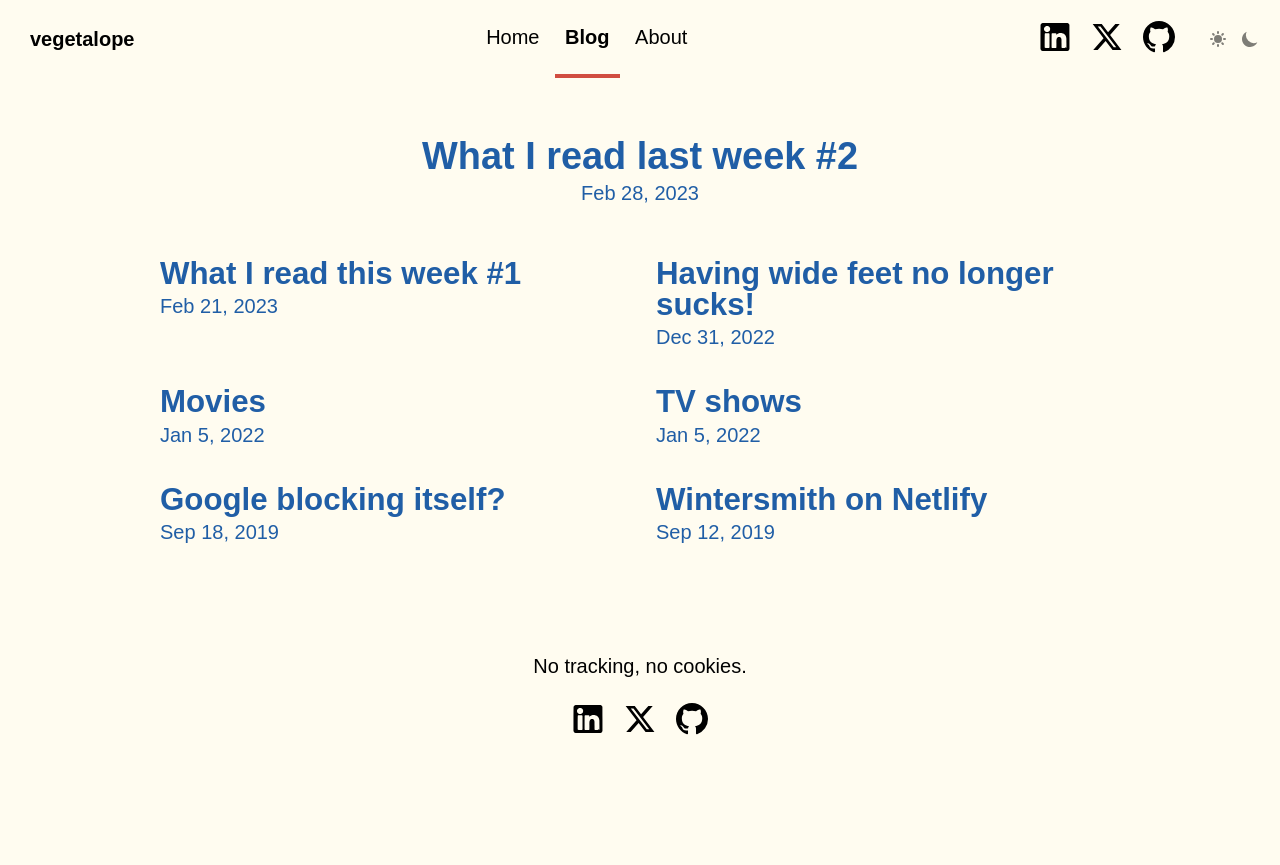
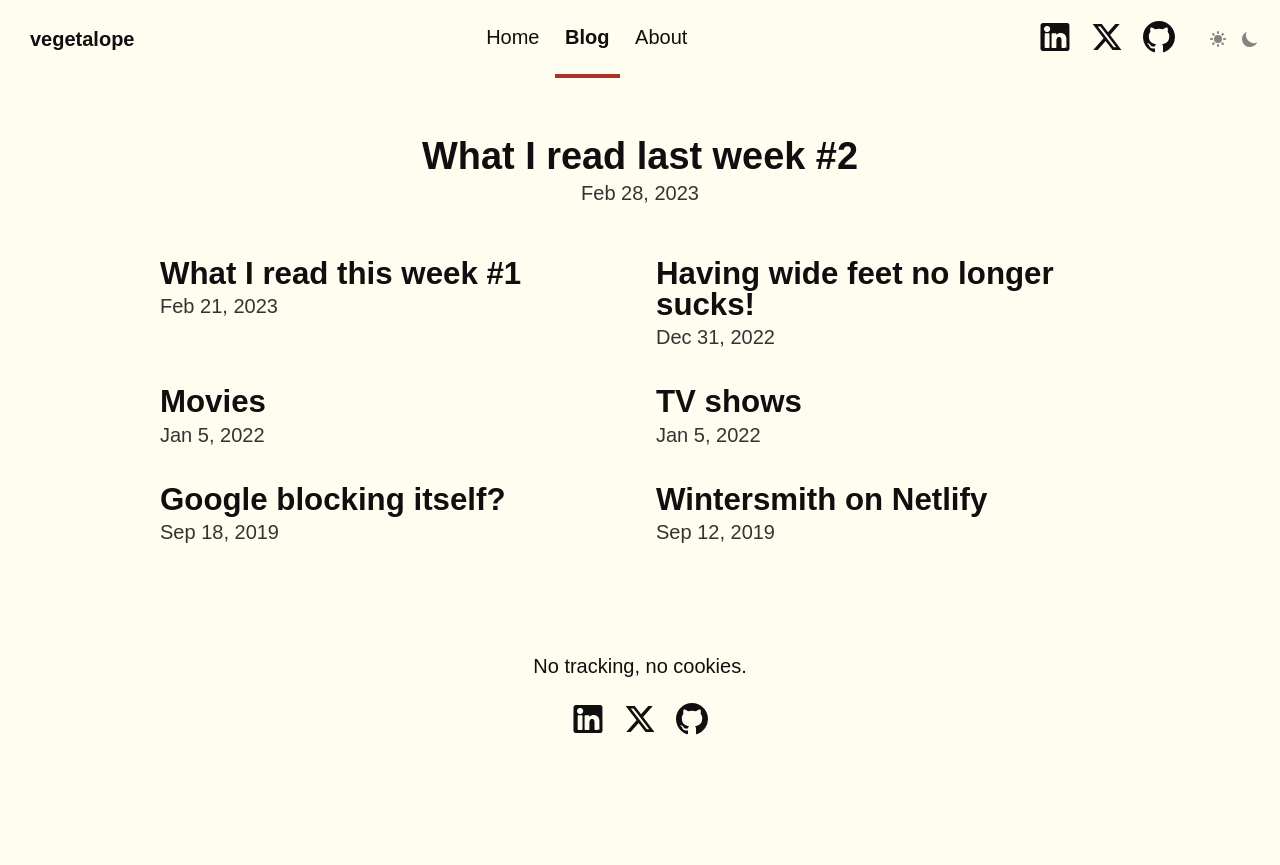
Before and after one commit to brnrd/vegetalope, an Astro site: page /blog in a window 1280 px wide. Built offline with nearby package versions, Linux system fonts and the light colour scheme; Astro itself is replaced by a stand-in of ours.

Commit message:
style: fix licence and Flexoki variables

```diff
--- a/src/components/Header.astro
+++ b/src/components/Header.astro
@@ -77,7 +77,7 @@ import { SITE_TITLE } from '../consts';
 	}
 	nav a.active {
 		text-decoration: none;
-		border-bottom-color: var(--accent);
+		border-bottom-color: var(--flexoki-red-600);
 	}
 	.social-links,
 	.social-links a {
--- a/src/pages/blog/index.astro
+++ b/src/pages/blog/index.astro
@@ -59,11 +59,11 @@ const posts = (await getCollection('blog')).sort(
 			}
 			.date {
 				margin: 0;
-				color: rgb(var(--gray));
+				color: var(--text-secondary);
 			}
 			ul li a:hover h4,
 			ul li a:hover .date {
-				color: rgb(var(--accent));
+				color: var(--primary-color);
 			}
 			ul a:hover img {
 				box-shadow: var(--box-shadow);
--- a/src/styles/global.css
+++ b/src/styles/global.css
@@ -1,37 +1,77 @@
 /*
-  The CSS in this style tag is based off of Bear Blog's default CSS.
+  The CSS in this file is based off of Bear Blog's default CSS.
   https://github.com/HermanMartinus/bearblog/blob/297026a877bc2ab2b3bdfbd6b9f7961c350917dd/templates/styles/blog/default.css
   License MIT: https://github.com/HermanMartinus/bearblog/blob/master/LICENSE.md
  */
+/*
+  The colours in this file are from the colour https://stephango.com/flexoki
+  License MIT: https://github.com/kepano/flexoki/blob/main/LICENSE
+ */
 
-:root {
-	--accent: #D14D41;
-	--accent-dark: #AF3029;
-	--ink-black: #100F0F;
-	--gray: #343331;
-	--gray-light:#6F6E69;
-	--gray-dark: #575653;
-	--paper-white: #FFFCF0;
-	--blue-dark: #205EA6;
-	--blue-light: #4385BE;
-	--gray-gradient: rgba(var(--gray-light), 50%), #FFFCF0;
-	--box-shadow: 0 2px 6px rgba(var(--gray), 25%), 0 8px 24px rgba(var(--gray), 33%),
-		0 16px 32px rgba(var(--gray), 33%);
+ :root {
+	--flexoki-black:       #100F0F;
+	--flexoki-paper:       #FFFCF0;
+
+	--flexoki-950:         #1C1B1A;
+	--flexoki-900:         #282726;
+	--flexoki-850:         #343331;
+	--flexoki-800:         #403E3C;
+	--flexoki-700:         #575653;
+	--flexoki-600:         #6F6E69;
+	--flexoki-500:         #878580;
+	--flexoki-300:         #B7B5AC;
+	--flexoki-200:         #CECDC3;
+	--flexoki-150:         #DAD8CE;
+	--flexoki-100:         #E6E4D9;
+	--flexoki-50:          #F2F0E5;
+
+	--flexoki-red-600:     #AF3029;
+	--flexoki-red-400:     #D14D41;
+
+	--flexoki-orange-600:  #BC5215;
+	--flexoki-orange-400:  #DA702C;
+
+	--flexoki-yellow-900:  #4D3A0B;
+	--flexoki-yellow-600:  #AD8301;
+	--flexoki-yellow-400:  #D0A215;
+	--flexoki-yellow-100:  #FCEEB8;
+
+	--flexoki-green-600:   #66800B;
+	--flexoki-green-400:   #879A39;
+
+	--flexoki-cyan-950:    #142625;
+	--flexoki-cyan-600:    #24837B;
+	--flexoki-cyan-400:    #3AA99F;
+	--flexoki-cyan-50:     #EBF2E7;
+
+	--flexoki-blue-600:    #205EA6;
+	--flexoki-blue-400:    #4385BE;
+
+	--flexoki-purple-600:  #5E409D;
+	--flexoki-purple-400:  #8B7EC8;
+
+	--flexoki-magenta-600: #A02F6F;
+	--flexoki-magenta-400: #CE5D97;
 
 
-	--background-body: var(--paper-white);
-	--text-main: var(--black);
-	--text-secondary: var(--gray);
-	--primary-color: var(--accent-dark);
-	--link-main:var(--blue-dark);
+
+	--background-body: var(--flexoki-paper);
+	--text-main: var(--flexoki-black);
+	--text-secondary: var(--flexoki-850);
+	--primary-color: var(--flexoki-red-600);
+	--link-main: var(--flexoki-cyan-600);
+
+	--gray-gradient: rgba(var(--gray-light), 50%), var(--flexoki-paper);
+	--box-shadow: 0 2px 6px rgba(var(--flexoki-850), 25%), 0 8px 24px rgba(var(--flexoki-850), 33%),
+		0 16px 32px rgba(var(--flexoki-850), 33%);
 }
 
 :root.theme-dark {
-	--background-body: var(--ink-black);
-	--text-main: var(--paper-white);
-	--text-secondary: var(--gray-light);
-	--primary-color: var(--accent);
-	--link-main:var(--blue-light);
+	--background-body: var(--flexoki-black);
+	--text-main: var(--flexoki-paper);
+	--text-secondary: var(--flexoki-600);
+	--primary-color: var(--flexoki-red-400);
+	--link-main: var(--flexoki-cyan-400);
 }
 
 body {
@@ -47,12 +87,14 @@ body {
 	font-size: 20px;
 	line-height: 1.7;
 }
+
 main {
 	width: 720px;
 	max-width: calc(100% - 2em);
 	margin: auto;
 	padding: 3em 1em;
 }
+
 h1,
 h2,
 h3,
@@ -63,74 +105,94 @@ h6 {
 	color: var(--text-main);
 	line-height: 1.2;
 }
+
 h1 {
 	font-size: 3.052em;
 }
+
 h2 {
 	font-size: 2.441em;
 }
+
 h3 {
 	font-size: 1.953em;
 }
+
 h4 {
 	font-size: 1.563em;
 }
+
 h5 {
 	font-size: 1.25em;
 }
+
 strong,
 b {
 	font-weight: 700;
 }
+
 a {
 	color: var(--link-main);
 }
+
 a:hover {
 	color: var(--link-main);
 }
+
 p {
 	margin-bottom: 1em;
 }
+
 .prose p {
 	margin-bottom: 2em;
 }
+
 textarea {
 	width: 100%;
 	font-size: 16px;
 }
+
 input {
 	font-size: 16px;
 }
+
 table {
 	width: 100%;
 }
+
 img {
 	max-width: 100%;
 	height: auto;
 	border-radius: 8px;
 }
+
 code {
 	padding: 2px 5px;
 	background-color: var(--text-secondary);
 	border-radius: 2px;
 }
+
 pre {
 	padding: 1.5em;
 	border-radius: 8px;
 }
+
 pre > code {
 	all: unset;
 }
+
 blockquote {
-	border-left: 4px solid var(--accent);
+	border-left: 4px solid var(--primary-color);
 	padding: 0 0 0 20px;
 	margin: 0px;
 	font-size: 1.333em;
 }
+
 hr {
 	border: none;
 	border-top: 1px solid rgb(var(--text-secondary));
 }
+
 @media (max-width: 720px) {
 	body {
 		font-size: 18px;
@@ -166,16 +228,16 @@ hr {
 	margin-left: 10px;
 	gap: 0.6em;
 	border-radius: 99em;
-	background-color: var(--theme-code-inline-bg);
+	background-color: var(--background-body);
 }
 
 .theme-toggle > label:focus-within {
 	outline: 2px solid transparent;
-	box-shadow: 0 0 0 0.08em var(--accent), 0 0 0 0.12em white;
+	box-shadow: 0 0 0 0.08em var(--primary-color), 0 0 0 0.12em var(--flexoki-paper);
 }
 
 .theme-toggle > label {
-	color: var(--theme-code-inline-text);
+	color: var(--text-main);
 	position: relative;
 	display: flex;
 	align-items: center;
@@ -185,7 +247,7 @@ hr {
 }
 
 .theme-toggle .checked {
-	color: var(--accent);
+	color: var(--primary-color);
 	opacity: 1;
 }
 
```
Also changed, not shown: src/pages/index.astro (+5 -5 lines), 1 other file.
